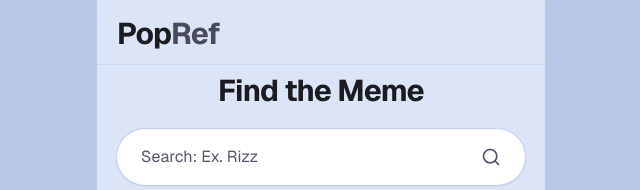
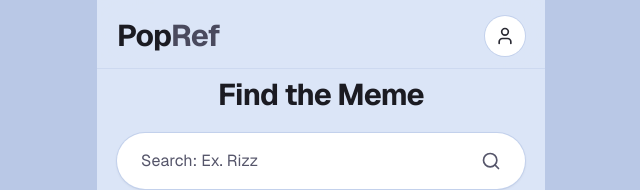
Before and after one commit to Team-Brainrot/popreference, a Next.js app: page / in a window 1280 px wide. Shown: the top 190 px of the page, without its empty margins (319-959 px from the left). Built offline with nearby package versions, Linux system fonts and the light colour scheme.

Commit message:
feat: add account button to app header
Added a button with an icon for account and login functionality.

Co-authored-by: angusatgameacademy <302168109+angusatgameacademy@users.noreply.github.com>

```diff
--- a/components/app-header.tsx
+++ b/components/app-header.tsx
@@ -1,10 +1,19 @@
+import { User } from "lucide-react"
+
 export function AppHeader() {
   return (
     <header className="sticky top-0 z-20 border-b border-border/60 bg-background/80 backdrop-blur-xl">
-      <div className="flex items-center px-5 pb-3 pt-4">
+      <div className="flex items-center justify-between px-5 pb-3 pt-4">
         <h1 className="text-3xl font-bold tracking-tight text-foreground">
           Pop<span className="text-primary">Ref</span>
         </h1>
+        <button
+          type="button"
+          aria-label="Account and login"
+          className="flex h-10 w-10 items-center justify-center rounded-full bg-surface text-surface-foreground ring-1 ring-border transition-colors hover:bg-accent hover:text-accent-foreground active:scale-95"
+        >
+          <User className="h-5 w-5" aria-hidden="true" />
+        </button>
       </div>
     </header>
   )
```
